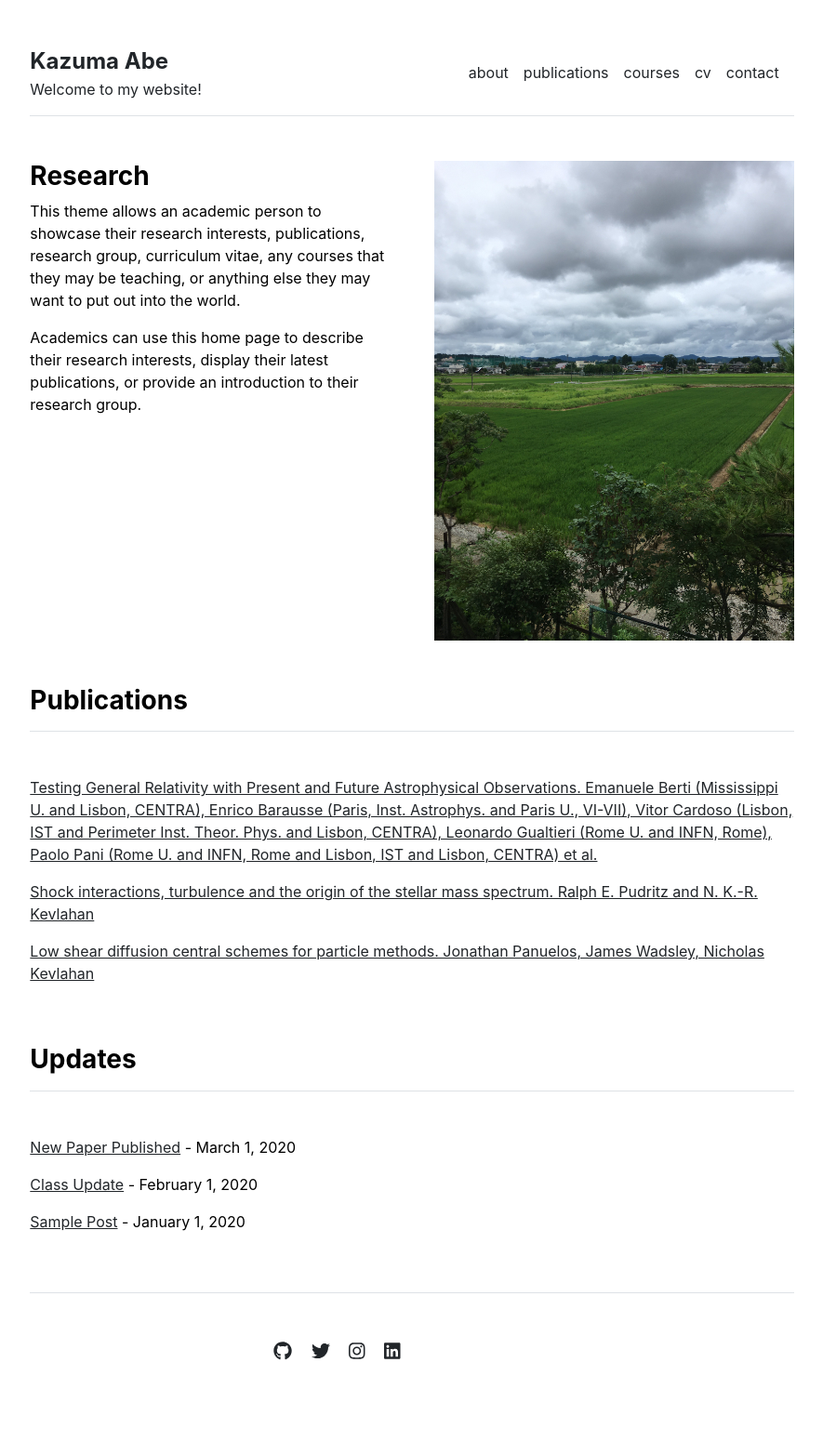
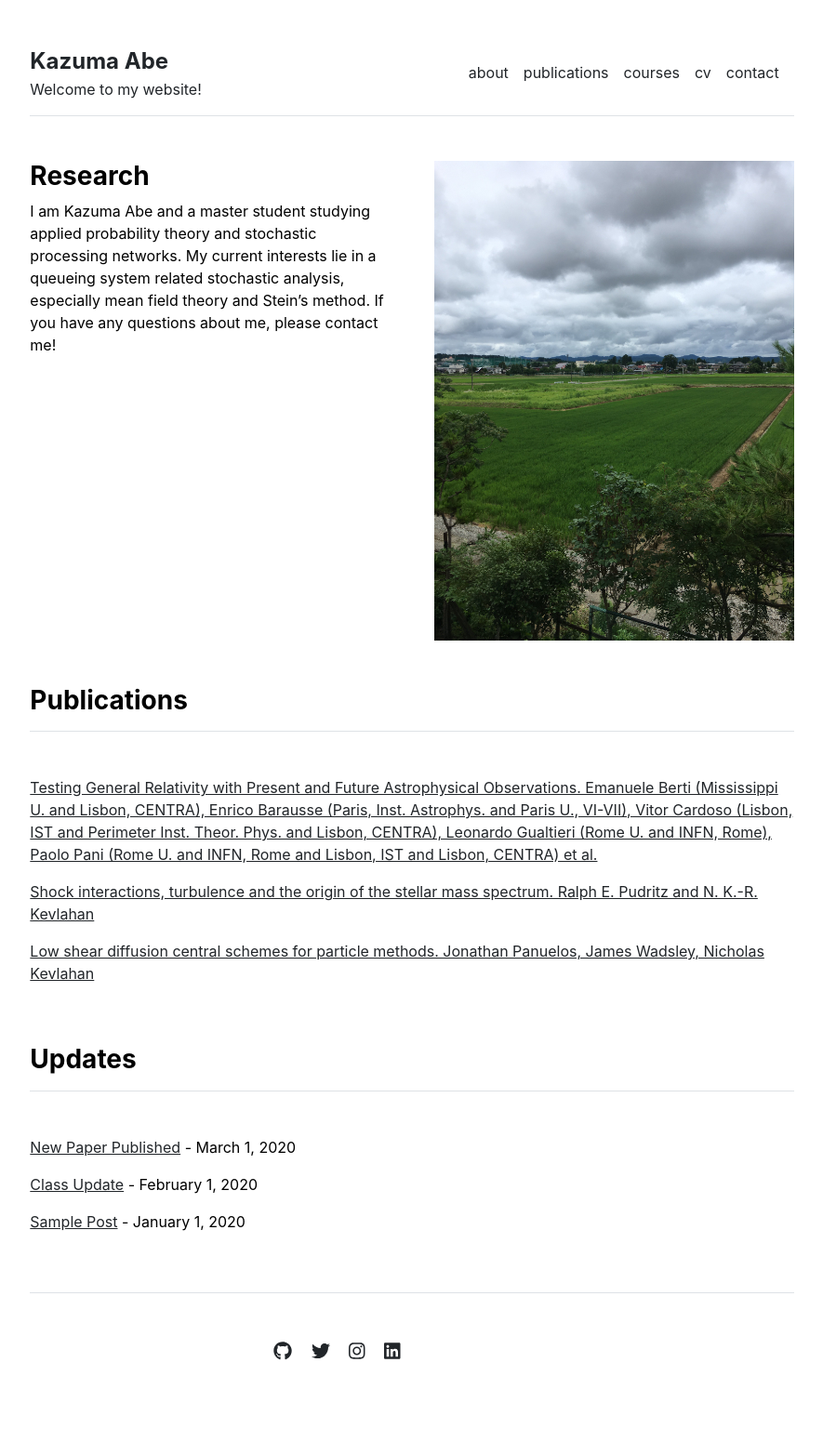
Before and after one commit to qriovider/archive, a Jekyll site: the page built from index.md, in a window 1280 px wide. Shown: the whole page at 93% size, without its empty margins (197-1082 px from the left). Built offline with Jekyll 4.4.1, drawn with Linux system fonts in a browser that asks for light colours.

Commit message:
Update index.md

```diff
--- a/index.md
+++ b/index.md
@@ -3,6 +3,4 @@ layout: home
 title: "Home"
 ---
 
-This theme allows an academic person to showcase their research interests, publications, research group, curriculum vitae, any courses that they may be teaching, or anything else they may want to put out into the world.
-
-Academics can use this home page to describe their research interests, display their latest publications, or provide an introduction to their research group.
+I am Kazuma Abe and a master student studying applied probability theory and stochastic processing networks. My current interests lie in a queueing system related stochastic analysis, especially mean field theory and Stein's method. If you have any questions about me, please contact me!
```
